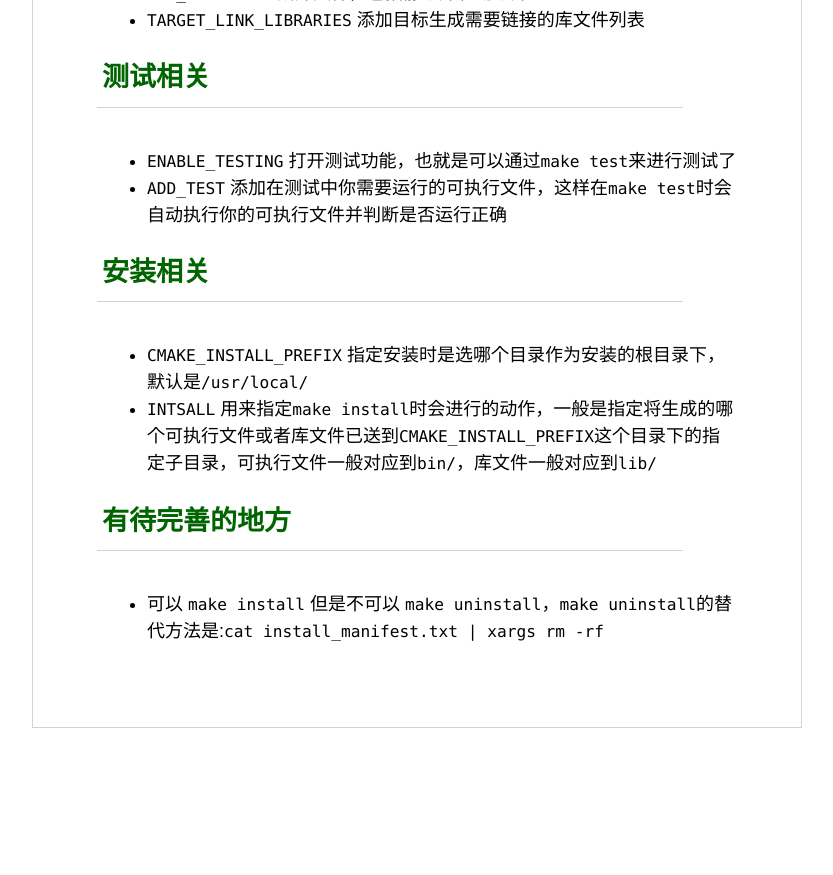
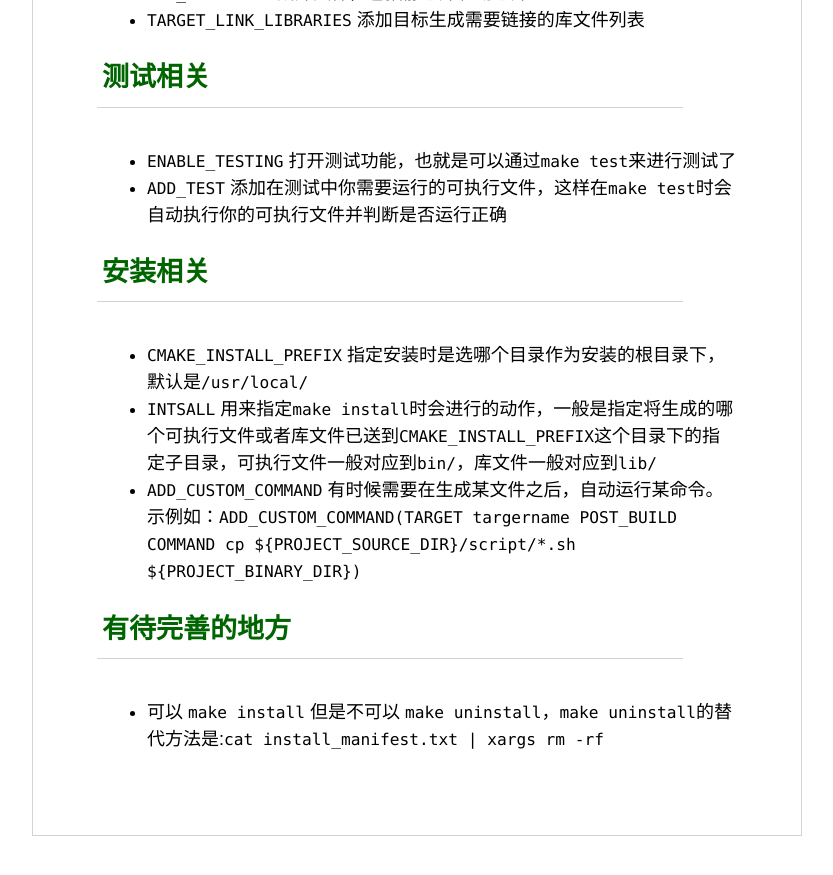
Before and after one commit to yanyiwu/blog, a Jekyll site: the page built from _posts/2014-03-12-cmake-xue-xi-shou-ce.markdown, in a window 1280 px wide and 900 px high, scrolled down 929 px. Shown: the top 875 px of the window, without its empty margins (224-1057 px from the left). Built offline with Jekyll 4.4.1, drawn with Linux system fonts in a browser that asks for light colours; Markdown is read by kramdown in place of the engine named in the settings; before the commit the page ends 1721 px from its top, so only the background shows below that.

Commit message:
ci cmake

```diff
--- a/_posts/2014-03-12-cmake-xue-xi-shou-ce.markdown
+++ b/_posts/2014-03-12-cmake-xue-xi-shou-ce.markdown
@@ -34,6 +34,7 @@ categories: jekyll update
 
 * `CMAKE_INSTALL_PREFIX` 指定安装时是选哪个目录作为安装的根目录下，默认是`/usr/local/`
 * `INTSALL` 用来指定`make install`时会进行的动作，一般是指定将生成的哪个可执行文件或者库文件已送到`CMAKE_INSTALL_PREFIX`这个目录下的指定子目录，可执行文件一般对应到`bin/`，库文件一般对应到`lib/`
+* `ADD_CUSTOM_COMMAND` 有时候需要在生成某文件之后，自动运行某命令。示例如：`ADD_CUSTOM_COMMAND(TARGET targername POST_BUILD COMMAND cp ${PROJECT_SOURCE_DIR}/script/*.sh ${PROJECT_BINARY_DIR})`
 
 ## 有待完善的地方
 
```
